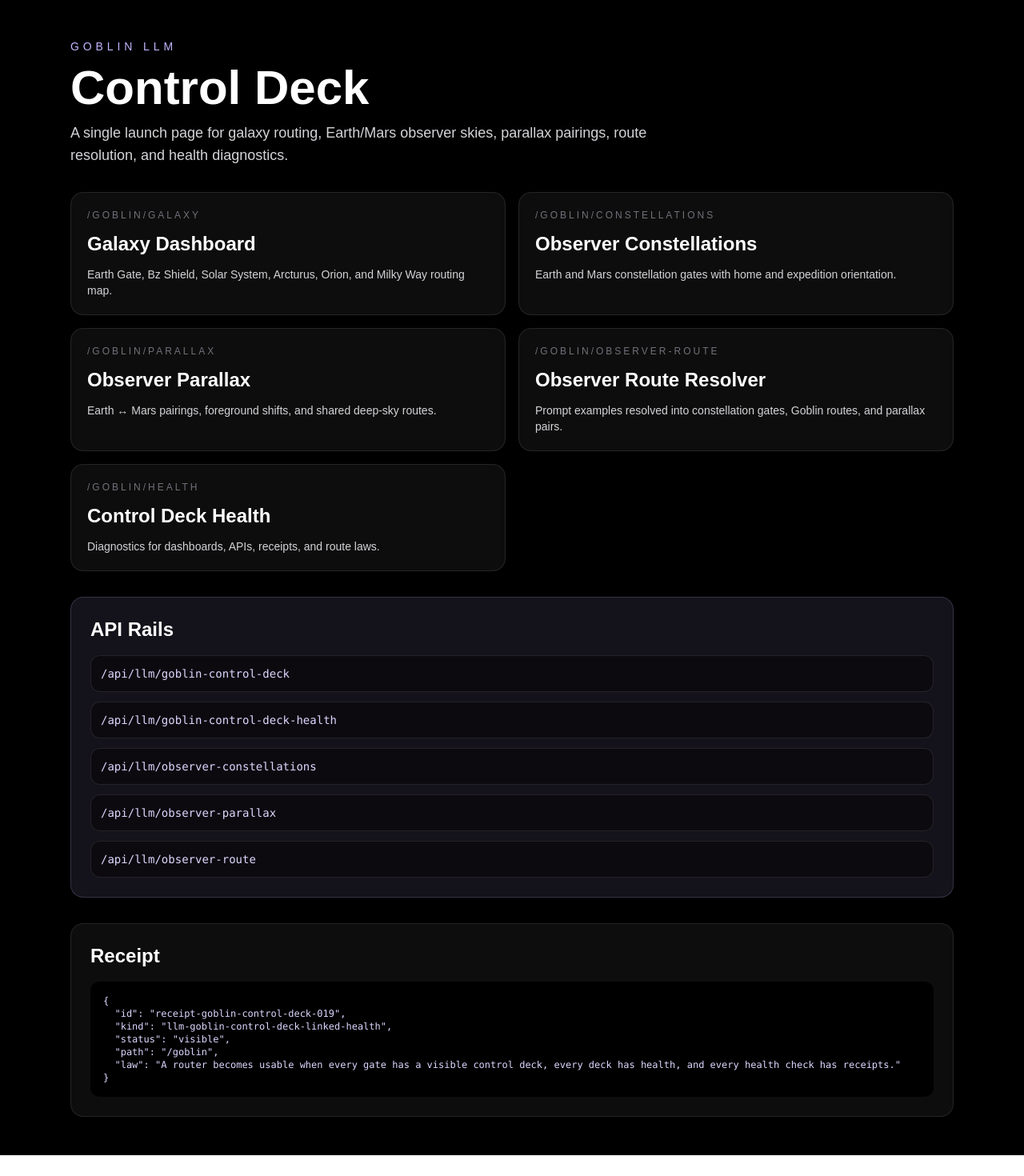
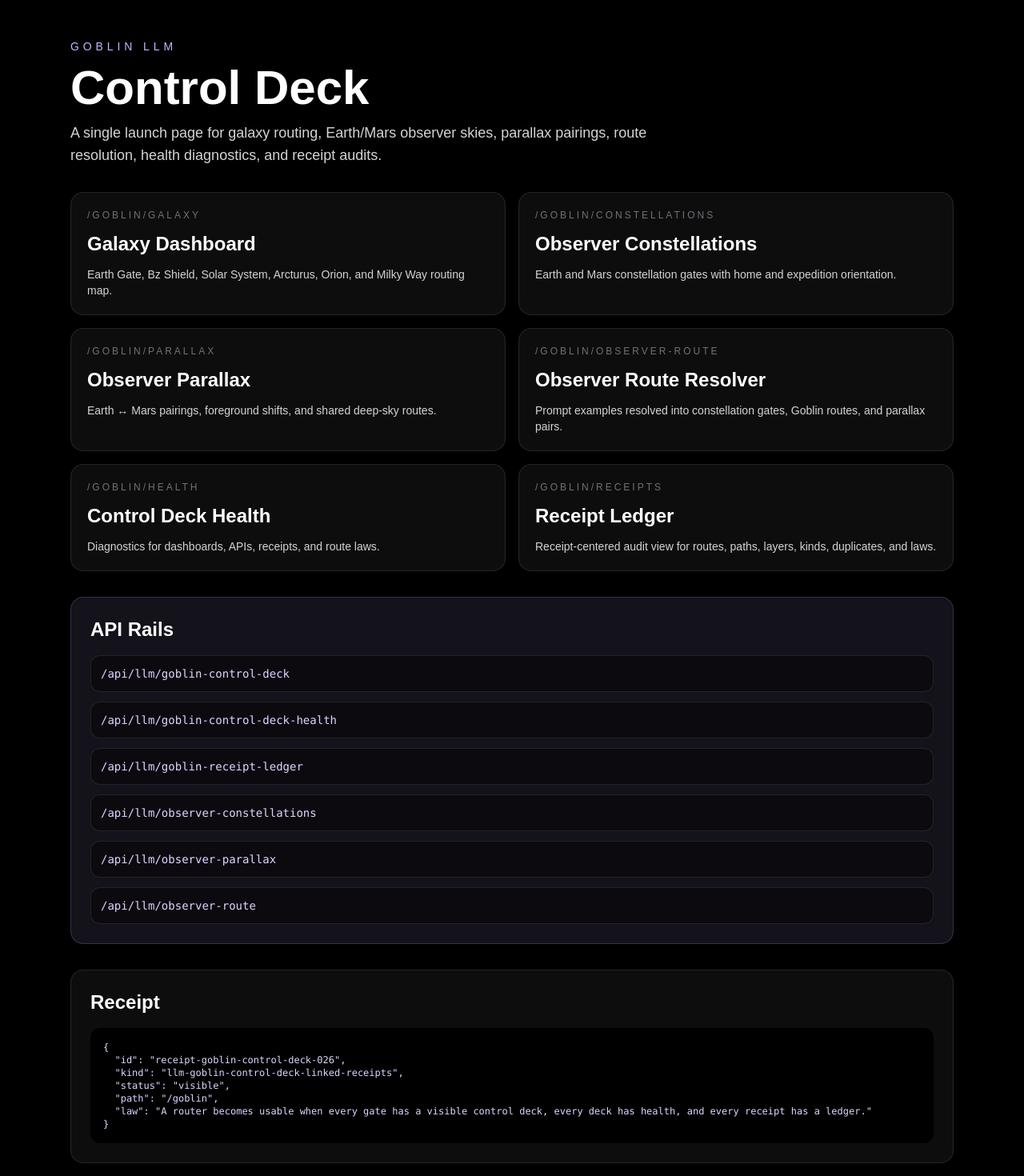
Before and after one commit to hvitiswift-afk/nextjs-boilerplate, a Next.js app: page /goblin in a window 1280 px wide. Shown: the top 1470 px of the page at 80% size. Before the commit the page ends 1444 px from the top, so only its background shows below. Built offline with nearby package versions, Linux system fonts and the light colour scheme.

Commit message:
ui: link Goblin receipt ledger from control deck

```diff
--- a/app/goblin/page.tsx
+++ b/app/goblin/page.tsx
@@ -24,11 +24,17 @@ const links = [
     title: "Control Deck Health",
     description: "Diagnostics for dashboards, APIs, receipts, and route laws.",
   },
+  {
+    href: "/goblin/receipts",
+    title: "Receipt Ledger",
+    description: "Receipt-centered audit view for routes, paths, layers, kinds, duplicates, and laws.",
+  },
 ];
 
 const apis = [
   "/api/llm/goblin-control-deck",
   "/api/llm/goblin-control-deck-health",
+  "/api/llm/goblin-receipt-ledger",
   "/api/llm/observer-constellations",
   "/api/llm/observer-parallax",
   "/api/llm/observer-route",
@@ -45,7 +51,7 @@ export default function GoblinIndexPage() {
           <h1 className="text-4xl font-semibold md:text-6xl">Control Deck</h1>
           <p className="max-w-3xl text-lg text-zinc-300">
             A single launch page for galaxy routing, Earth/Mars observer skies,
-            parallax pairings, route resolution, and health diagnostics.
+            parallax pairings, route resolution, health diagnostics, and receipt audits.
           </p>
         </header>
 
@@ -78,11 +84,11 @@ export default function GoblinIndexPage() {
           <h2 className="text-2xl font-semibold">Receipt</h2>
           <pre className="mt-4 overflow-auto rounded-xl bg-black p-4 text-xs text-violet-200">
 {`{
-  "id": "receipt-goblin-control-deck-019",
-  "kind": "llm-goblin-control-deck-linked-health",
+  "id": "receipt-goblin-control-deck-026",
+  "kind": "llm-goblin-control-deck-linked-receipts",
   "status": "visible",
   "path": "/goblin",
-  "law": "A router becomes usable when every gate has a visible control deck, every deck has health, and every health check has receipts."
+  "law": "A router becomes usable when every gate has a visible control deck, every deck has health, and every receipt has a ledger."
 }`}
           </pre>
         </section>
```
